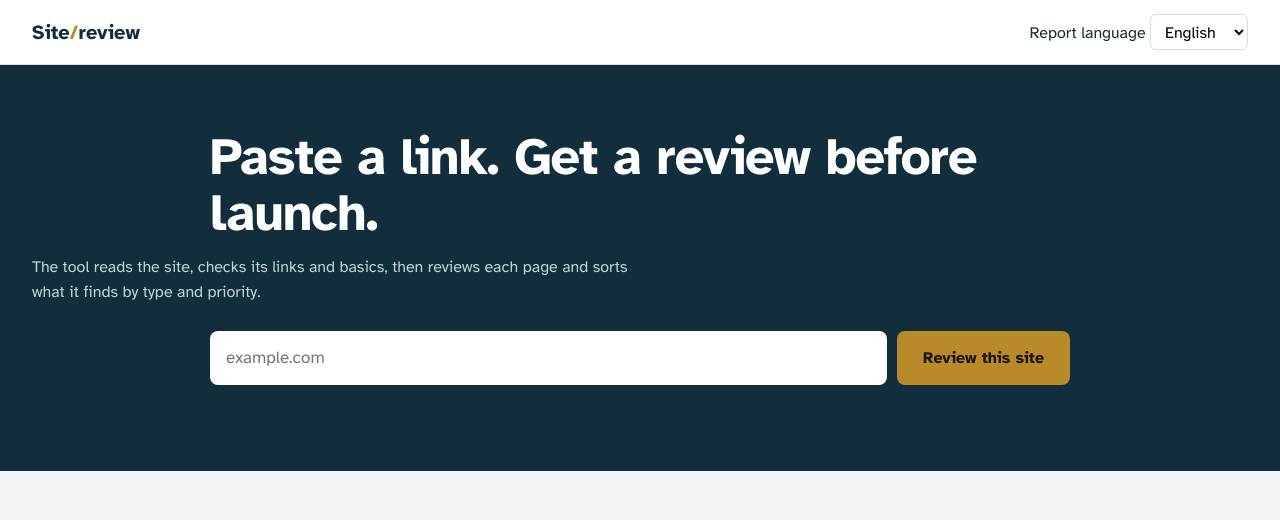
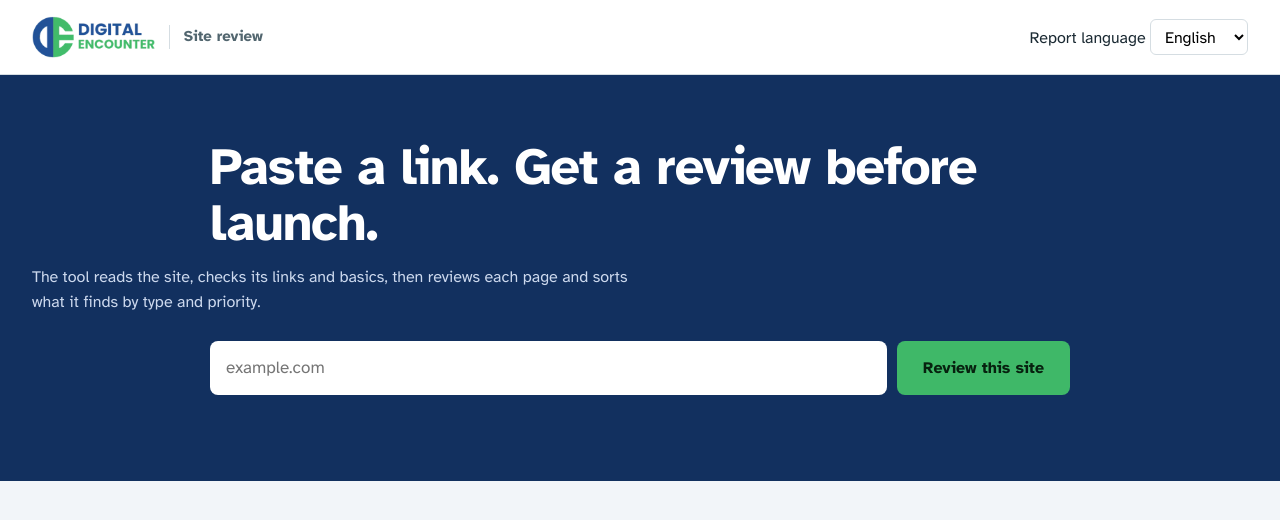
Before and after one commit to jeffreyserdena/digital-encounter, a website: page index.html in a window 1280 px wide. Drawn offline with Linux system fonts and the light colour scheme.

Commit message:
Add files via upload

```diff
--- a/index.html
+++ b/index.html
@@ -1,24 +1,25 @@
 <!doctype html>
 <html lang="en"><head><meta charset="utf-8"><meta name="viewport" content="width=device-width,initial-scale=1">
-<title>Site review</title>
+<title>Digital Encounter | Site review</title>
+<link rel="icon" type="image/png" href="digital-encounter-favicon.png">
 <link rel="stylesheet" href="https://fonts.googleapis.com/css2?family=Atkinson+Hyperlegible:wght@400;700&display=swap">
 <style>
-:root{--navy:#122d3c;--teal:#1f6f78;--paper:#f2f5f7;--ink:#1b2a33;--line:#d5dde2;--gold:#b88a2a}
+:root{--navy:#12305f;--teal:#214f98;--green:#3fb868;--paper:#f2f5f9;--ink:#1b2a33;--line:#d5dde2;--gold:#b88a2a}
 *{box-sizing:border-box}body{margin:0;font:16px/1.55 "Atkinson Hyperlegible",system-ui,sans-serif;color:var(--ink);background:var(--paper)}
 button,input,select{font:inherit}a{color:var(--teal)}
-:focus-visible{outline:3px solid var(--gold);outline-offset:2px}
+:focus-visible{outline:3px solid var(--teal);outline-offset:2px}
 .top{display:flex;justify-content:space-between;align-items:center;padding:14px 32px;background:#fff;border-bottom:1px solid var(--line)}
-.brand{font-weight:700;font-size:20px;color:var(--navy)}.brand span{color:var(--gold)}
+.brand{display:flex;align-items:center;gap:14px;text-decoration:none;color:var(--navy);font-weight:700}.brand img{height:46px;width:auto;display:block}.brand span{font-size:15px;color:#52666f;border-left:1px solid var(--line);padding-left:14px}
 .top select{padding:6px 10px;border:1px solid var(--line);border-radius:6px;background:#fff}
 .hero{background:var(--navy);color:#fff;padding:64px 32px 48px}
 .hero>*{max-width:860px;margin-inline:auto}
 h1{font-size:clamp(30px,5vw,52px);line-height:1.08;margin:0 0 14px;letter-spacing:-.02em}
-.hero p{margin:0 0 26px;color:#c3d3dc;max-width:60ch}
+.hero p{margin:0 0 26px;color:#cdd9ee;max-width:60ch}
 #f{display:flex;gap:10px;flex-wrap:wrap}
 #u{flex:1 1 320px;padding:14px 16px;border:0;border-radius:8px;font-size:17px}
-#go{padding:14px 26px;border:0;border-radius:8px;background:var(--gold);color:#1b1405;font-weight:700;cursor:pointer}
+#go{padding:14px 26px;border:0;border-radius:8px;background:var(--green);color:#07210f;font-weight:700;cursor:pointer}
 #go:disabled{opacity:.55;cursor:wait}
-#msg{min-height:1.5em;margin-top:14px;color:#c3d3dc}
+#msg{min-height:1.5em;margin-top:14px;color:#cdd9ee}
 main{max-width:1180px;margin:0 auto;padding:32px}
 #stats{display:flex;gap:28px;flex-wrap:wrap;color:#455a66}#stats b{font-size:26px;color:var(--navy);margin-right:6px}
 .tp{background:#fff;border:1px solid var(--line);border-radius:10px;padding:18px 22px;margin:20px 0}
@@ -29,7 +30,7 @@ main{max-width:1180px;margin:0 auto;padding:32px}
 .card[aria-pressed=true]{box-shadow:0 0 0 2px var(--navy)}
 i{font-style:normal;font-size:13px;font-weight:700;padding:2px 9px;border-radius:5px;justify-self:start}
 .Fix{border-left-color:#a8323a}.Fix i{background:#fbeaea;color:#8c2229}
-.Improve{border-left-color:var(--teal)}.Improve i{background:#e3f1f2;color:#175861}
+.Improve{border-left-color:var(--teal)}.Improve i{background:#e6edf8;color:#173b78}
 .Validate{border-left-color:var(--gold)}.Validate i{background:#fbf1d9;color:#7a560b}
 .Keep{border-left-color:#2d6a3e}.Keep i{background:#e4f2e8;color:#245633}
 #prio{display:flex;gap:8px;flex-wrap:wrap;margin:18px 0}
@@ -41,7 +42,7 @@ i{font-style:normal;font-size:13px;font-weight:700;padding:2px 9px;border-radius
 #nav em{font-style:normal;font-size:13px;opacity:.7}
 section{margin-bottom:34px}
 section>header{background:var(--navy);color:#fff;border-radius:10px;padding:20px 24px;margin-bottom:14px}
-section>header h2{margin:0 0 6px;font-size:26px;overflow-wrap:anywhere}section>header p{margin:0 0 8px;color:#c3d3dc}section>header a{color:#fff}
+section>header h2{margin:0 0 6px;font-size:26px;overflow-wrap:anywhere}section>header p{margin:0 0 8px;color:#cdd9ee}section>header a{color:#fff}
 .f{background:#fff;border:1px solid var(--line);border-left-width:5px;border-radius:8px;padding:16px 22px;margin-bottom:12px}
 .f small{margin-left:10px;color:#617580}.f h3{margin:8px 0 4px;font-size:20px}
 .f h4{margin:12px 0 0;font-size:14px}.f p{margin:2px 0 0;max-width:72ch}
@@ -50,7 +51,7 @@ section>header h2{margin:0 0 6px;font-size:26px;overflow-wrap:anywhere}section>h
 @media(max-width:800px){.grid{grid-template-columns:1fr}#nav{position:static;grid-auto-flow:column;overflow-x:auto}.top,.hero,main{padding-inline:18px}}
 @media print{.top,.hero,#prio,#nav,#cards{display:none}body{background:#fff}}
 </style></head><body>
-<div class="top"><div class="brand">Site<span>/</span>review</div>
+<div class="top"><a class="brand" href="/"><img src="digital-encounter-logo.png" alt="Digital Encounter"><span>Site review</span></a>
 <label>Report language <select id="lang"><option value="en">English</option><option value="fil">Filipino</option><option value="es">Español</option></select></label></div>
 <div class="hero"><h1>Paste a link. Get a review before launch.</h1>
 <p>The tool reads the site, checks its links and basics, then reviews each page and sorts what it finds by type and priority.</p>
@@ -61,7 +62,7 @@ section>header h2{margin:0 0 6px;font-size:26px;overflow-wrap:anywhere}section>h
 <div class="tp"><h2>Fix these first</h2><ol id="top"></ol></div>
 <div id="cards"></div><div id="prio"></div>
 <div class="grid"><nav id="nav" aria-label="Pages"></nav><div id="main"></div></div>
-<p class="lim"><b>Scope and limits.</b> The review reads each page’s HTML text, headings and link labels, and checks up to 25 internal links. It does not see the design, screenshots or mobile layout, run JavaScript, submit forms or test bookings, and it does not certify accessibility, security or legal compliance. Sites built mostly with JavaScript may show little text. Items marked Validate need the owner’s confirmation. Findings written by the AI are suggestions to check, not verdicts.</p>
+<p class="lim"><b>Digital Encounter site review: scope and limits.</b> The review reads each page’s HTML text, headings and link labels, and checks up to 25 internal links. It does not see the design, screenshots or mobile layout, run JavaScript, submit forms or test bookings, and it does not certify accessibility, security or legal compliance. Sites built mostly with JavaScript may show little text. Items marked Validate need the owner’s confirmation. Findings written by the AI are suggestions to check, not verdicts.</p>
 <button onclick="print()">Print report</button>
 </main>
 <script>
--- a/package.json
+++ b/package.json
@@ -1 +1 @@
-{ "name": "site-review-tool", "private": true }
+{ "name": "digital-encounter-site-review", "private": true }
```
Also changed, not shown: README.md, digital-encounter-favicon.png (added), digital-encounter-logo.png (added).
